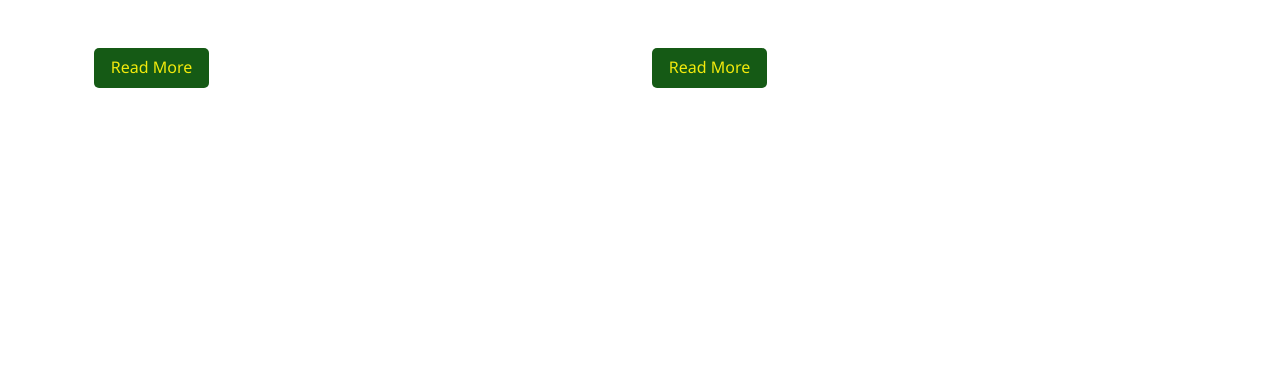
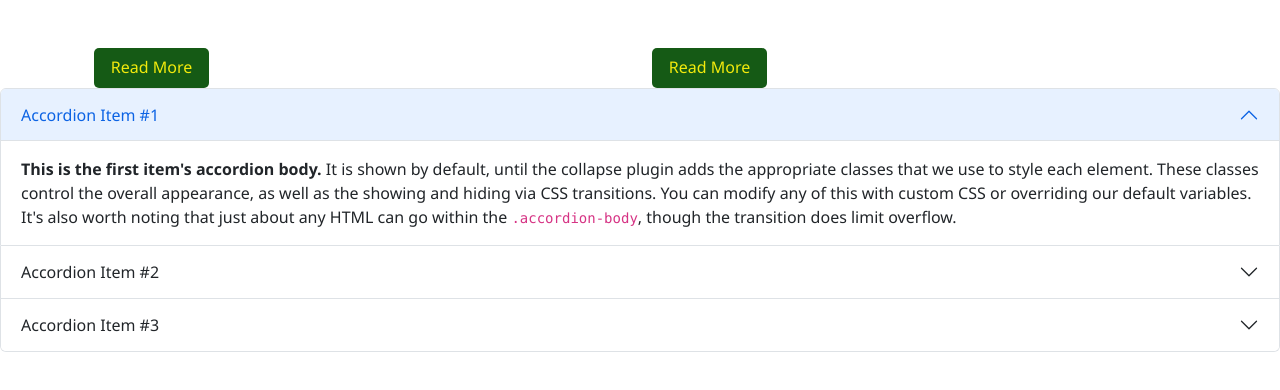
Before and after one commit to gabiadochris/CohortTwoClass, a plain HTML site: page General_Pages/index.html in a window 1280 px wide. Drawn offline with nearby package versions, Linux system fonts and the light colour scheme.

Commit message:
Added an Accordion to the index.html file

```diff
--- a/General_Pages/index.html
+++ b/General_Pages/index.html
@@ -35,6 +35,99 @@
     </section>
     <!-- Button Section Ends -->
 
+    <div class="accordion" id="accordionExample">
+      <div class="accordion-item">
+        <h2 class="accordion-header">
+          <button
+            class="accordion-button"
+            type="button"
+            data-bs-toggle="collapse"
+            data-bs-target="#collapseOne"
+            aria-expanded="true"
+            aria-controls="collapseOne"
+          >
+            Accordion Item #1
+          </button>
+        </h2>
+        <div
+          id="collapseOne"
+          class="accordion-collapse collapse show"
+          data-bs-parent="#accordionExample"
+        >
+          <div class="accordion-body">
+            <strong>This is the first item's accordion body.</strong> It is
+            shown by default, until the collapse plugin adds the appropriate
+            classes that we use to style each element. These classes control the
+            overall appearance, as well as the showing and hiding via CSS
+            transitions. You can modify any of this with custom CSS or
+            overriding our default variables. It's also worth noting that just
+            about any HTML can go within the <code>.accordion-body</code>,
+            though the transition does limit overflow.
+          </div>
+        </div>
+      </div>
+      <div class="accordion-item">
+        <h2 class="accordion-header">
+          <button
+            class="accordion-button collapsed"
+            type="button"
+            data-bs-toggle="collapse"
+            data-bs-target="#collapseTwo"
+            aria-expanded="false"
+            aria-controls="collapseTwo"
+          >
+            Accordion Item #2
+          </button>
+        </h2>
+        <div
+          id="collapseTwo"
+          class="accordion-collapse collapse"
+          data-bs-parent="#accordionExample"
+        >
+          <div class="accordion-body">
+            <strong>This is the second item's accordion body.</strong> It is
+            hidden by default, until the collapse plugin adds the appropriate
+            classes that we use to style each element. These classes control the
+            overall appearance, as well as the showing and hiding via CSS
+            transitions. You can modify any of this with custom CSS or
+            overriding our default variables. It's also worth noting that just
+            about any HTML can go within the <code>.accordion-body</code>,
+            though the transition does limit overflow.
+          </div>
+        </div>
+      </div>
+      <div class="accordion-item">
+        <h2 class="accordion-header">
+          <button
+            class="accordion-button collapsed"
+            type="button"
+            data-bs-toggle="collapse"
+            data-bs-target="#collapseThree"
+            aria-expanded="false"
+            aria-controls="collapseThree"
+          >
+            Accordion Item #3
+          </button>
+        </h2>
+        <div
+          id="collapseThree"
+          class="accordion-collapse collapse"
+          data-bs-parent="#accordionExample"
+        >
+          <div class="accordion-body">
+            <strong>This is the third item's accordion body.</strong> It is
+            hidden by default, until the collapse plugin adds the appropriate
+            classes that we use to style each element. These classes control the
+            overall appearance, as well as the showing and hiding via CSS
+            transitions. You can modify any of this with custom CSS or
+            overriding our default variables. It's also worth noting that just
+            about any HTML can go within the <code>.accordion-body</code>,
+            though the transition does limit overflow.
+          </div>
+        </div>
+      </div>
+    </div>
+
     <script
       src="https://cdn.jsdelivr.net/npm/bootstrap@5.2.3/dist/js/bootstrap.bundle.min.js"
       integrity="sha384-kenU1KFdBIe4zVF0s0G1M5b4hcpxyD9F7jL+jjXkk+Q2h455rYXK/7HAuoJl+0I4"
```
